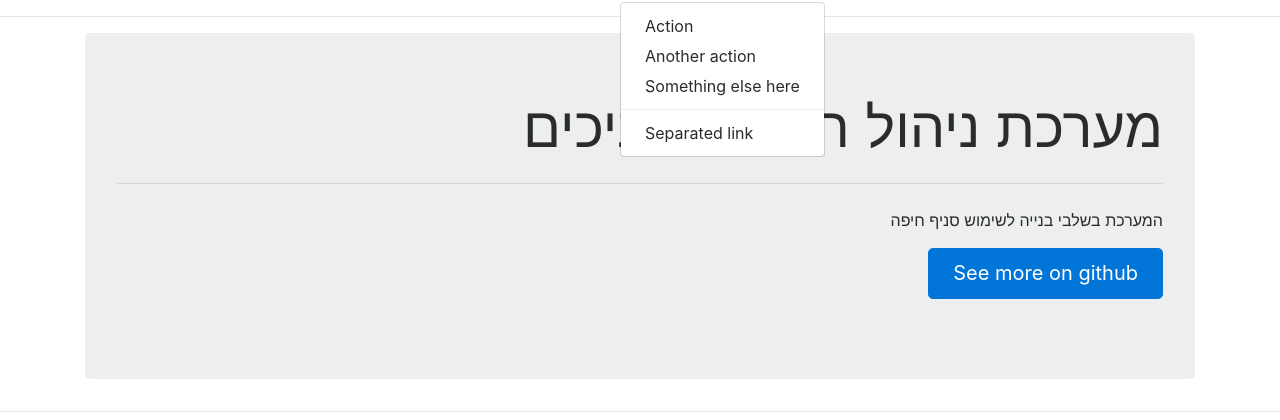
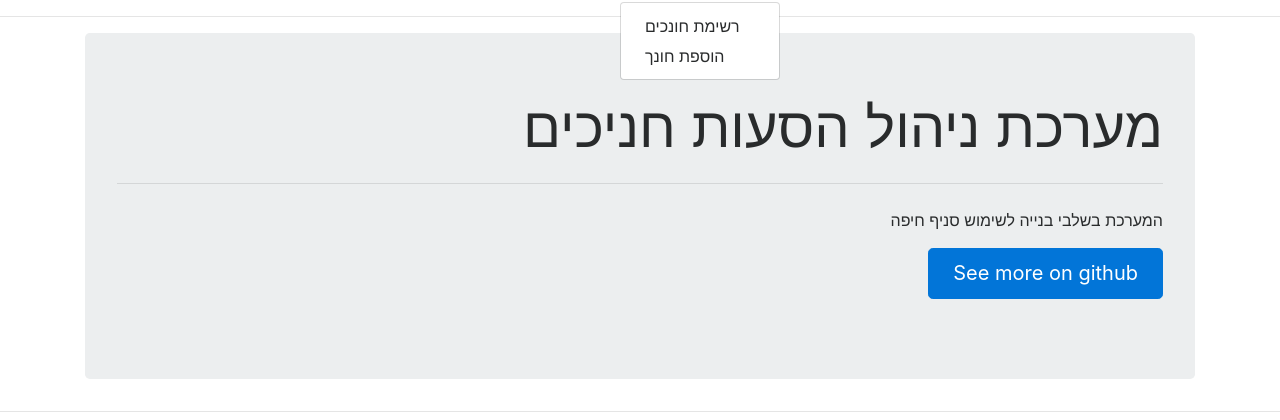
Before and after one commit to taltaub22/krembo, a Flask app: template templates/index.html in a window 1280 px wide, after a click on "חונכים". Shown: the part 190-610 px from the top of the page. Run offline with Flask 2, Linux system fonts and the light colour scheme; the template is opened without the code that fills it: most values are stand-ins (such as "Sample title", 1, 10 or a date in 2020); parts of the project's set-up code (start-up, migrations or seed data) failed here and were passed over; some libraries are stand-ins or nearby versions.

Commit message:
fix navbar

```diff
--- a/templates/MainTamplate.html
+++ b/templates/MainTamplate.html
@@ -37,8 +37,8 @@
                        aria-haspopup="true"
                        aria-expanded="false"> חניכים &nbsp;</a>
                     <div class="dropdown-menu">
-                        <a class="dropdown-item" href="{{ url_for('view_mentors') }}">רשימת חניכים</a>
-                        <a class="dropdown-item" href="{{ url_for('insert_mentor') }}">הוספת חניך</a>
+                        <a class="dropdown-item disabled" href="{{ url_for('view_mentors') }}">רשימת חניכים</a>
+                        <a class="dropdown-item disabled" href="{{ url_for('insert_mentor') }}">הוספת חניך</a>
                     </div>
                 {% endif %}
             </li>
@@ -46,11 +46,8 @@
                 <a class="nav-link dropdown-toggle" data-toggle="dropdown" href="#" role="button" aria-haspopup="true"
                    aria-expanded="false"> חונכים &nbsp;</a>
                 <div class="dropdown-menu">
-                    <a class="dropdown-item" href="#">Action</a>
-                    <a class="dropdown-item" href="#">Another action</a>
-                    <a class="dropdown-item" href="#">Something else here</a>
-                    <div class="dropdown-divider"></div>
-                    <a class="dropdown-item" href="#">Separated link</a>
+                    <a class="dropdown-item" href="{{ url_for('view_mentors') }}">רשימת חונכים</a>
+                    <a class="dropdown-item" href="{{ url_for('insert_mentor') }}">הוספת חונך</a>
                 </div>
             </li>
             <li class="nav-item dropdown">
```
